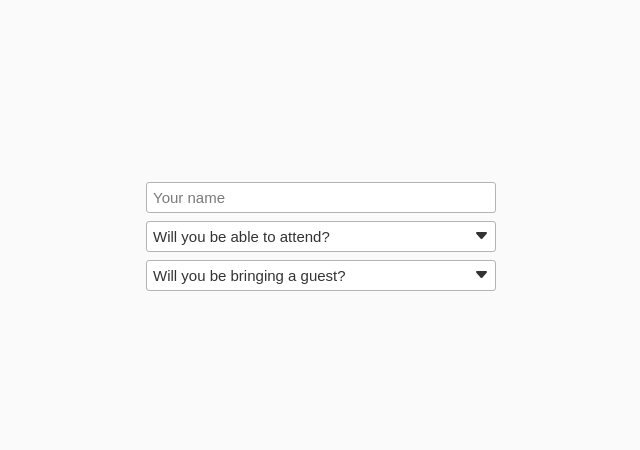
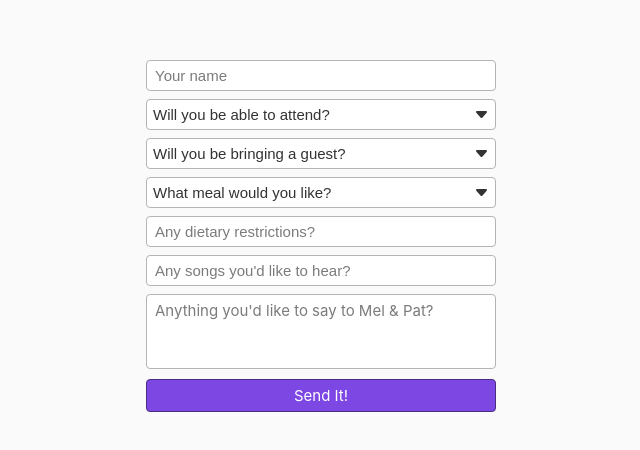
Before and after one commit to pdugan20/pat-and-mel, a Next.js app: page /rsvp in a window 1280 px wide. Shown: the part 160-610 px from the top of the page, without its empty margins (319-959 px from the left). Built offline with nearby package versions, Linux system fonts and the light colour scheme.

Commit message:
Base commit for rsvp form

```diff
--- a/constants/colors.js
+++ b/constants/colors.js
@@ -5,6 +5,8 @@ export default {
     gray: '#9E9E9E',
     grayMedium: '#7B7B7B',
     grayDark: '#5A5666',
+    grayBorder: '#B4B4B4',
     white: '#FFFFFF',
+    purpleLight: '#7C47E3',
     purple: '#4B2E83',
 };
--- a/constants/dimensions.js
+++ b/constants/dimensions.js
@@ -1,5 +1,11 @@
 export const borderRadius = {
     sm: '4px',
+};
+
+export const input = {
+    padding: '6px',
+    height: '75px',
+    width: '350px',
 };
 
 export const grid = {
@@ -7,4 +13,4 @@ export const grid = {
     gutter: '30px',
 };
 
-export default { borderRadius, grid };
+export default { borderRadius, grid, input };
--- a/pages/rsvp.js
+++ b/pages/rsvp.js
@@ -1,24 +1,53 @@
 import React from 'react';
 import styled from 'styled-components';
 import Page from '../layouts/main';
+import { RootView } from '../styles/page';
+import {
+    StyledInput,
+    StyledDropdown,
+    StyledTextArea,
+    StyledButton,
+} from '../styles/forms';
 
 class RsvpPage extends React.PureComponent {
     constructor(props) {
         super(props);
+
         this.state = {
             title: 'RSVP',
-            showGuestNameInput: false,
+            showGuestFields: false,
+            name: '',
+            guestName: '',
+            dietaryRestriction: '',
+            song: '',
         };
+
+        this.handleChange = this.handleChange.bind(this);
+        this.handleSubmit = this.handleSubmit.bind(this);
     }
 
     renderNameField = () => {
-        return <StyledInput type='text' name='name' placeholder='Your name' />;
+        const { name } = this.state;
+
+        return (
+            <StyledInput
+                type='text'
+                onChange={this.handleChange}
+                name='name'
+                value={name}
+                placeholder='Your name'
+            />
+        );
     };
 
     renderAttendanceDropdown = () => {
         return (
-            <StyledDropdown onChange={this.onChange}>
-                <option disabled selected>
+            <StyledDropdown
+                name='attendance'
+                defaultValue='default'
+                onChange={this.handleChange}
+            >
+                <option value='default' disabled>
                     Will you be able to attend?
                 </option>
                 <option value='yes'>Yes, you bet your ass I will attend</option>
@@ -29,8 +58,12 @@ class RsvpPage extends React.PureComponent {
 
     renderGuestDropdown = () => {
         return (
-            <StyledDropdown onChange={this.onGuestChange}>
-                <option disabled selected>
+            <StyledDropdown
+                name='guestAttendance'
+                defaultValue='default'
+                onChange={this.onGuestChange}
+            >
+                <option value='default' disabled>
                     Will you be bringing a guest?
                 </option>
                 <option value='yes'>Yes, I am bringing a guest</option>
@@ -40,47 +73,165 @@ class RsvpPage extends React.PureComponent {
     };
 
     renderGuestNameField = () => {
-        const { showGuestNameInput } = this.state;
+        const { showGuestFields, guestName } = this.state;
 
         return (
-            showGuestNameInput && (
+            showGuestFields && (
                 <StyledInput
                     type='text'
                     name='guestName'
+                    value={guestName}
+                    onChange={this.handleChange}
                     placeholder="Your guest's name"
                 />
             )
         );
     };
 
+    renderDietaryRestrictionField = () => {
+        const { dietaryRestriction } = this.state;
+
+        return (
+            <StyledInput
+                type='text'
+                name='dietaryRestriction'
+                value={dietaryRestriction}
+                onChange={this.handleChange}
+                placeholder='Any dietary restrictions?'
+            />
+        );
+    };
+
+    renderMealOptions = () => {
+        return (
+            <>
+                <option value='salmon'>Seared salmon</option>
+                <option value='chicken'>Honey roasted garlic chicken</option>
+                <option value='beef'>Beef tenderloin & gulf shrimp</option>
+                <option value='vegetarian'>Vegetarian</option>
+            </>
+        );
+    };
+
+    renderMealDropdown = () => {
+        return (
+            <StyledDropdown
+                name='meal'
+                defaultValue='default'
+                onChange={this.handleChange}
+            >
+                <option value='default' disabled>
+                    What meal would you like?
+                </option>
+                {this.renderMealOptions()}
+            </StyledDropdown>
+        );
+    };
+
+    renderGuestMealDropdown = () => {
+        const { showGuestFields } = this.state;
+
+        return (
+            showGuestFields && (
+                <StyledDropdown
+                    name='guestMeal'
+                    defaultValue='default'
+                    onChange={this.handleChange}
+                >
+                    <option value='default' disabled>
+                        What meal would your guest like?
+                    </option>
+                    {this.renderMealOptions()}
+                </StyledDropdown>
+            )
+        );
+    };
+
+    renderSongField = () => {
+        const { song } = this.state;
+
+        return (
+            <StyledInput
+                type='text'
+                name='song'
+                value={song}
+                onChange={this.handleChange}
+                placeholder="Any songs you'd like to hear?"
+            />
+        );
+    };
+
+    renderNoteField = () => {
+        const { note } = this.state;
+
+        return (
+            <StyledTextArea
+                name='note'
+                value={note}
+                onChange={this.handleChange}
+                placeholder="Anything you'd like to say to Mel & Pat?"
+            />
+        );
+    };
+
+    renderSubmitButton = () => {
+        return (
+            <StyledButton type='submit' value='submit'>
+                Send It!
+            </StyledButton>
+        );
+    };
+
     renderMainColumn = () => {
+        return <RsvpRootView>{this.renderRsvpForm()}</RsvpRootView>;
+    };
+
+    handleChange = (event) => {
+        this.setState({ [event.target.name]: event.target.value });
+    };
+
+    handleSubmit = (event) => {
+        // console.log(this.state);
+        event.preventDefault();
+    };
+
+    renderRsvpForm = () => {
         return (
-            <RootView>
+            <form onSubmit={this.handleSubmit}>
                 {this.renderNameField()}
                 {this.renderAttendanceDropdown()}
                 {this.renderGuestDropdown()}
+                {this.renderMealDropdown()}
                 {this.renderGuestNameField()}
-            </RootView>
+                {this.renderGuestMealDropdown()}
+                {this.renderDietaryRestrictionField()}
+                {this.renderSongField()}
+                {this.renderNoteField()}
+                {this.renderSubmitButton()}
+            </form>
         );
     };
 
     onGuestChange = (event) => {
         const isBringingGuest = event.target.value;
+
         if (isBringingGuest.includes('yes')) {
-            this.setState({ showGuestNameInput: true });
+            this.setState({ showGuestFields: true });
         } else {
-            this.setState({ showGuestNameInput: false });
+            this.setState({ showGuestFields: false });
         }
+
+        this.handleChange(event);
     };
 
     render() {
-        const { showGuestNameInput, title } = this.state;
+        const { showGuestFields, title } = this.state;
 
         return (
             <Page
                 singleColumn
                 title={title}
-                mainColumn={this.renderMainColumn(showGuestNameInput)}
+                mainColumn={this.renderMainColumn(showGuestFields)}
             />
         );
     }
@@ -88,64 +239,7 @@ class RsvpPage extends React.PureComponent {
 
 export default RsvpPage;
 
-const RootView = styled.div`
+const RsvpRootView = styled(RootView)`
+    height: 100vh;
     text-align: center;
-    display: flex;
-    flex-direction: column;
-    justify-content: center;
-    height: 100vh;
-    margin: 0 auto;
-
-    img {
-        margin: 0 auto;
-    }
 `;
-
-const StyledInput = styled.input`
-    border-radius: 3px;
-    outline: none;
-    border: 1px solid #b4b4b4;
-    padding: 6px;
-    font-size: 15px;
-    box-sizing: border-box;
-    width: 350px;
-    margin: 0 auto 8px auto;
-    color: #333;
-
-    &::-webkit-input-placeholder {
-        color: #7a7a7a;
-    }
-
-    &::-moz-placeholder {
-        color: #7a7a7a;
-    }
-`;
-
-const StyledDropdown = styled.select`
-    border-radius: 3px;
-    outline: none;
-    border: 1px solid #b4b4b4;
-    padding: 6px;
-    font-size: 15px;
-    box-sizing: border-box;
-    width: 350px;
-    margin: 0 auto 8px auto;
-    color: #333;
-    background: url(/icons/arrow.svg) no-repeat #fff;
-    background-size: 11px;
-    background-position: right 8px center;
-    -webkit-appearance: none;
-    -moz-appearance: none;
-
-    option {
-        padding: 0;
-    }
-
-    &::-webkit-input-placeholder {
-        color: #7a7a7a;
-    }
-
-    &::-moz-placeholder {
-        color: #7a7a7a;
-    }
-`;
--- /dev/null
+++ b/styles/forms.js
@@ -0,0 +1,108 @@
+import styled from 'styled-components';
+import colors from '../constants/colors';
+import { fontSize, typeface } from '../constants/type';
+import { borderRadius, input } from '../constants/dimensions';
+import spacing from '../constants/spacing';
+
+export const StyledInput = styled.input`
+    border-radius: ${borderRadius.sm};
+    outline: none;
+    border: 1px solid ${colors.grayBorder};
+    padding: ${input.padding};
+    padding-left: ${spacing.sm};
+    font-size: ${fontSize.md};
+    box-sizing: border-box;
+    width: ${input.width};
+    margin: 0 auto ${spacing.sm} auto;
+    color: ${colors.blackText};
+
+    &::-webkit-input-placeholder {
+        color: ${colors.grayMedium};
+    }
+
+    &::-moz-placeholder {
+        color: ${colors.grayMedium};
+    }
+`;
+
+export const StyledTextArea = styled.textarea`
+    border-radius: ${borderRadius.sm};
+    outline: none;
+    border: 1px solid ${colors.grayBorder};
+    padding: ${input.padding};
+    padding-left: ${spacing.sm};
+    font-size: ${fontSize.md};
+    box-sizing: border-box;
+    font-family: ${typeface.sansSerif};
+    resize: none;
+    width: ${input.width};
+    margin: 0 auto ${spacing.sm} auto;
+    color: ${colors.blackText};
+    height: ${input.height};
+
+    &::-webkit-input-placeholder {
+        color: ${colors.grayMedium};
+    }
+
+    &::-moz-placeholder {
+        color: ${colors.grayMedium};
+    }
+`;
+
+export const StyledDropdown = styled.select`
+    border-radius: ${borderRadius.sm};
+    outline: none;
+    border: 1px solid ${colors.grayBorder};
+    padding: ${input.padding};
+    font-size: ${fontSize.md};
+    box-sizing: border-box;
+    width: ${input.width};
+    margin: 0 auto ${spacing.sm} auto;
+    color: ${colors.blackText};
+    background: url(/icons/arrow.svg) no-repeat ${colors.white};
+    background-size: 11px;
+    background-position: right ${spacing.sm} center;
+    -webkit-appearance: none;
+    -moz-appearance: none;
+
+    option {
+        padding: 0;
+    }
+
+    &::-webkit-input-placeholder {
+        color: ${colors.grayMedium};
+    }
+
+    &::-moz-placeholder {
+        color: ${colors.grayMedium};
+    }
+`;
+
+export const StyledButton = styled.button`
+    border-radius: ${borderRadius.sm};
+    outline: none;
+    border: 1px solid ${colors.purple};
+    padding: ${input.padding};
+    font-size: ${fontSize.md};
+    box-sizing: border-box;
+    font-family: ${typeface.sansSerif};
+    background: ${colors.purpleLight};
+    width: ${input.width};
+    margin: 0 auto ${spacing.sm} auto;
+    color: ${colors.white};
+
+    &:hover {
+        cursor: pointer;
+        background: ${colors.purple};
+    }
+
+    &::-webkit-input-placeholder {
+        color: ${colors.grayMedium};
+    }
+
+    &::-moz-placeholder {
+        color: ${colors.grayMedium};
+    }
+`;
+
+export default { StyledInput, StyledTextArea, StyledDropdown, StyledButton };
```
Also changed, not shown: components/page/Navigation.js (+9 -0 lines).
